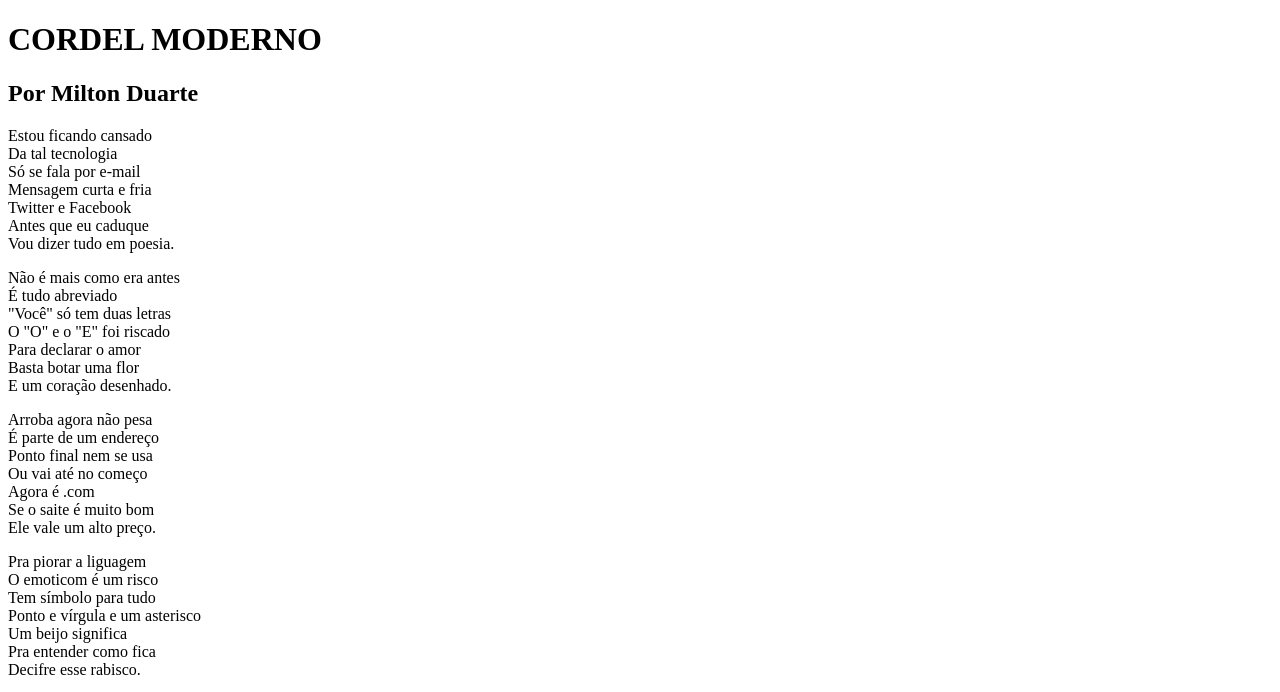
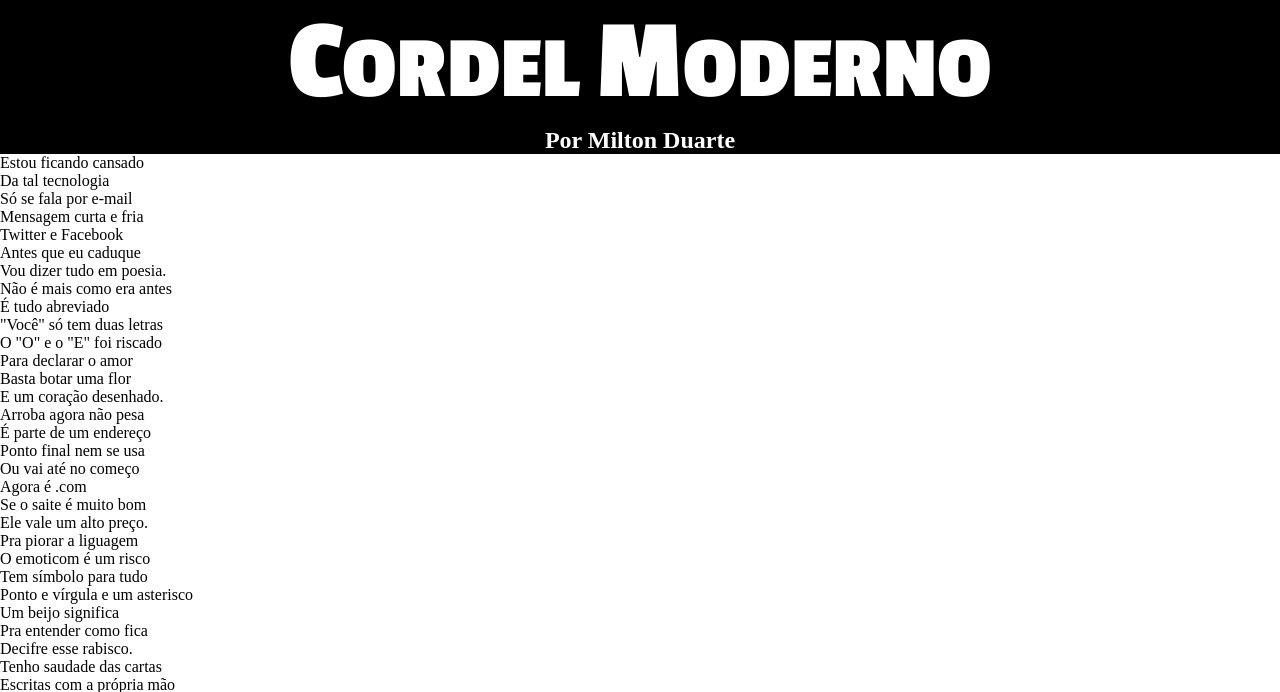
Before and after one commit to pedroaraujo07/projeto-cordel, a plain HTML site: page index.html in a window 1280 px wide. Shown: the top 692 px of the page. Drawn offline with Linux system fonts and the light colour scheme.

Commit message:
Avanço no CSS

```diff
--- a/index.html
+++ b/index.html
@@ -8,7 +8,7 @@
 </head>
 <body>
     <header>
-        <h1>CORDEL MODERNO</h1>
+        <h1><span class="letra-titulo">C</span>ORDEL <span class="letra-titulo">M</span>ODERNO</h1>
         <h2>Por Milton Duarte</h2>
     </header>
 
--- a/style.css
+++ b/style.css
@@ -1 +1,30 @@
 @charset "UTF-8";
+
+@import url('https://fonts.googleapis.com/css2?family=Bebas+Neue&family=Passion+One:wght@400;700;900&display=swap');
+
+@import url('https://fonts.googleapis.com/css2?family=Sriracha&display=swap');
+
+:root {
+    --fonte-titulo: "Passion One", cursive;
+    --fonte-cordel: "Sriracha", cursive;
+}
+
+* {
+    margin: 0;
+    padding: 0;
+}
+
+header {
+    background-color: black;
+    color: white;
+    text-align: center;
+}
+
+h1 {
+    font-family: var(--fonte-titulo);
+    font-size: 7vw;
+}
+
+.letra-titulo {
+    font-size: 9vw;
+}
```
